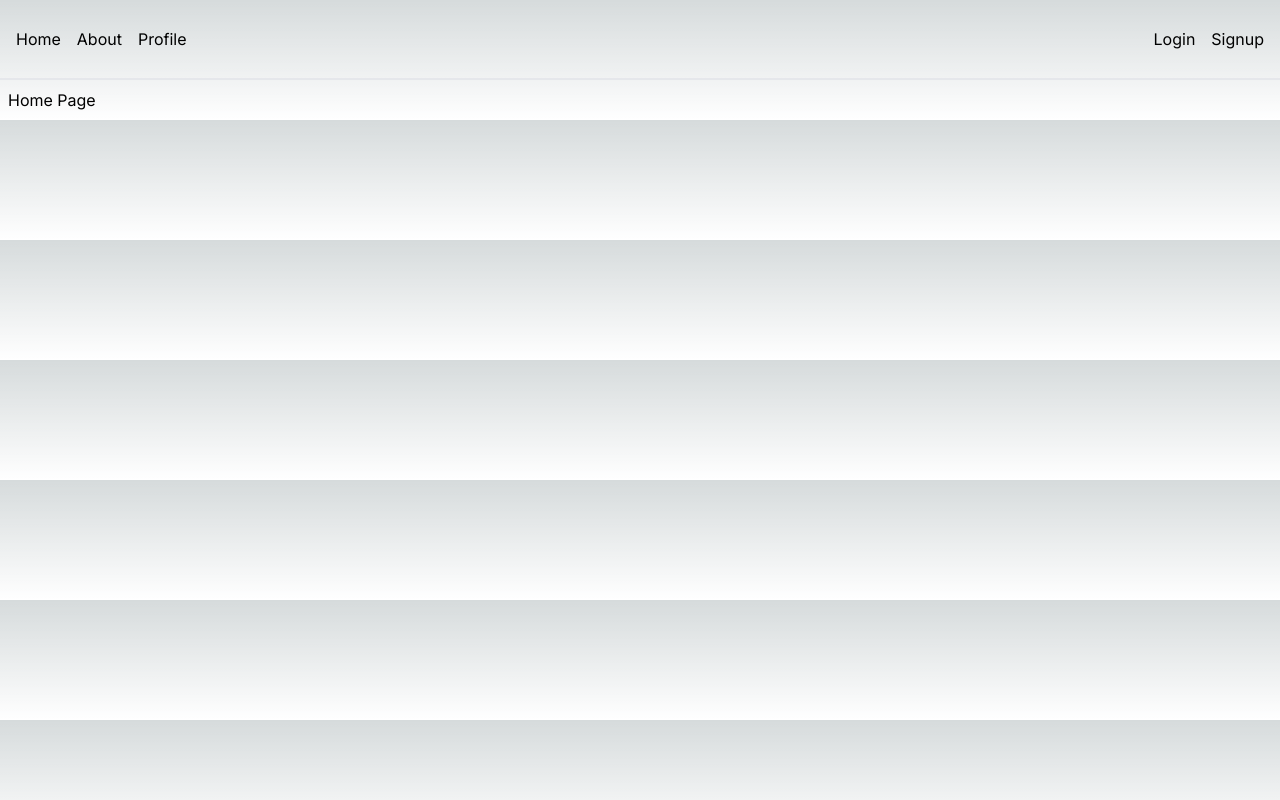
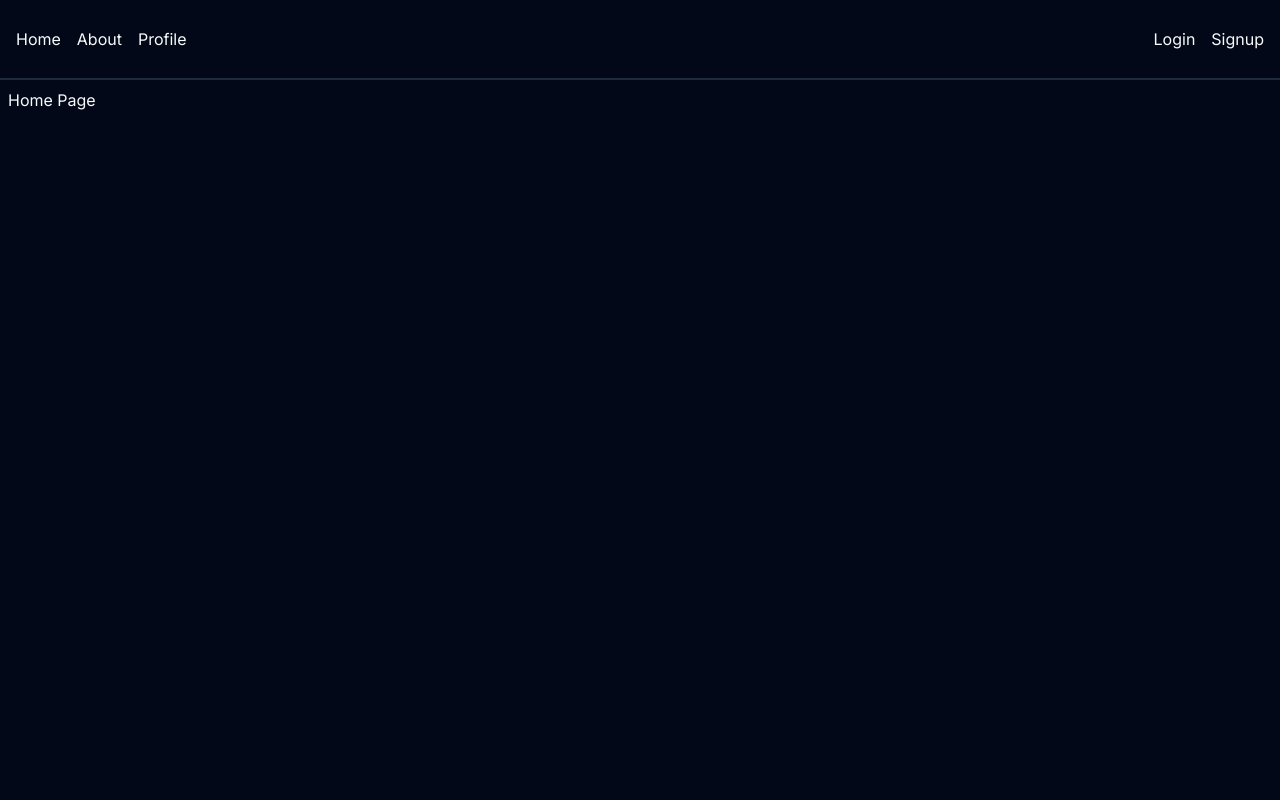
Before and after one commit to ClydeTeia/Google-Solutions-2024, a Next.js app: page / in a window 1280 px wide. Built offline with nearby package versions, Linux system fonts and the light colour scheme; no server answers.

Commit message:
added shadcn and basic implementation of auth

```diff
--- a/src/app/globals.css
+++ b/src/app/globals.css
@@ -2,26 +2,75 @@
 @tailwind components;
 @tailwind utilities;
 
-:root {
-  --foreground-rgb: 0, 0, 0;
-  --background-start-rgb: 214, 219, 220;
-  --background-end-rgb: 255, 255, 255;
-}
+@layer base {
+  :root {
+    --background: 0 0% 100%;
+    --foreground: 222.2 84% 4.9%;
 
-@media (prefers-color-scheme: dark) {
-  :root {
-    --foreground-rgb: 255, 255, 255;
-    --background-start-rgb: 0, 0, 0;
-    --background-end-rgb: 0, 0, 0;
+    --card: 0 0% 100%;
+    --card-foreground: 222.2 84% 4.9%;
+
+    --popover: 0 0% 100%;
+    --popover-foreground: 222.2 84% 4.9%;
+
+    --primary: 222.2 47.4% 11.2%;
+    --primary-foreground: 210 40% 98%;
+
+    --secondary: 210 40% 96.1%;
+    --secondary-foreground: 222.2 47.4% 11.2%;
+
+    --muted: 210 40% 96.1%;
+    --muted-foreground: 215.4 16.3% 46.9%;
+
+    --accent: 210 40% 96.1%;
+    --accent-foreground: 222.2 47.4% 11.2%;
+
+    --destructive: 0 84.2% 60.2%;
+    --destructive-foreground: 210 40% 98%;
+
+    --border: 214.3 31.8% 91.4%;
+    --input: 214.3 31.8% 91.4%;
+    --ring: 222.2 84% 4.9%;
+
+    --radius: 0.5rem;
+  }
+
+  .dark {
+    --background: 222.2 84% 4.9%;
+    --foreground: 210 40% 98%;
+
+    --card: 222.2 84% 4.9%;
+    --card-foreground: 210 40% 98%;
+
+    --popover: 222.2 84% 4.9%;
+    --popover-foreground: 210 40% 98%;
+
+    --primary: 210 40% 98%;
+    --primary-foreground: 222.2 47.4% 11.2%;
+
+    --secondary: 217.2 32.6% 17.5%;
+    --secondary-foreground: 210 40% 98%;
+
+    --muted: 217.2 32.6% 17.5%;
+    --muted-foreground: 215 20.2% 65.1%;
+
+    --accent: 217.2 32.6% 17.5%;
+    --accent-foreground: 210 40% 98%;
+
+    --destructive: 0 62.8% 30.6%;
+    --destructive-foreground: 210 40% 98%;
+
+    --border: 217.2 32.6% 17.5%;
+    --input: 217.2 32.6% 17.5%;
+    --ring: 212.7 26.8% 83.9%;
   }
 }
 
-body {
-  color: rgb(var(--foreground-rgb));
-  background: linear-gradient(
-      to bottom,
-      transparent,
-      rgb(var(--background-end-rgb))
-    )
-    rgb(var(--background-start-rgb));
+@layer base {
+  * {
+    @apply border-border;
+  }
+  body {
+    @apply bg-background text-foreground;
+  }
 }
--- a/src/app/layout.tsx
+++ b/src/app/layout.tsx
@@ -16,7 +16,7 @@
   children: React.ReactNode;
 }) {
   return (
-    <html lang="en">
+    <html lang="en" className="dark">
       <body className={inter.className}>
         <Navbar />
         {children}
--- /dev/null
+++ b/src/components/ui/button.tsx
@@ -0,0 +1,56 @@
+import * as React from "react"
+import { Slot } from "@radix-ui/react-slot"
+import { cva, type VariantProps } from "class-variance-authority"
+
+import { cn } from "@/lib/utils"
+
+const buttonVariants = cva(
+  "inline-flex items-center justify-center whitespace-nowrap rounded-md text-sm font-medium ring-offset-background transition-colors focus-visible:outline-none focus-visible:ring-2 focus-visible:ring-ring focus-visible:ring-offset-2 disabled:pointer-events-none disabled:opacity-50",
+  {
+    variants: {
+      variant: {
+        default: "bg-primary text-primary-foreground hover:bg-primary/90",
+        destructive:
+          "bg-destructive text-destructive-foreground hover:bg-destructive/90",
+        outline:
+          "border border-input bg-background hover:bg-accent hover:text-accent-foreground",
+        secondary:
+          "bg-secondary text-secondary-foreground hover:bg-secondary/80",
+        ghost: "hover:bg-accent hover:text-accent-foreground",
+        link: "text-primary underline-offset-4 hover:underline",
+      },
+      size: {
+        default: "h-10 px-4 py-2",
+        sm: "h-9 rounded-md px-3",
+        lg: "h-11 rounded-md px-8",
+        icon: "h-10 w-10",
+      },
+    },
+    defaultVariants: {
+      variant: "default",
+      size: "default",
+    },
+  }
+)
+
+export interface ButtonProps
+  extends React.ButtonHTMLAttributes<HTMLButtonElement>,
+    VariantProps<typeof buttonVariants> {
+  asChild?: boolean
+}
+
+const Button = React.forwardRef<HTMLButtonElement, ButtonProps>(
+  ({ className, variant, size, asChild = false, ...props }, ref) => {
+    const Comp = asChild ? Slot : "button"
+    return (
+      <Comp
+        className={cn(buttonVariants({ variant, size, className }))}
+        ref={ref}
+        {...props}
+      />
+    )
+  }
+)
+Button.displayName = "Button"
+
+export { Button, buttonVariants }
--- /dev/null
+++ b/src/components/ui/input.tsx
@@ -0,0 +1,25 @@
+import * as React from "react"
+
+import { cn } from "@/lib/utils"
+
+export interface InputProps
+  extends React.InputHTMLAttributes<HTMLInputElement> {}
+
+const Input = React.forwardRef<HTMLInputElement, InputProps>(
+  ({ className, type, ...props }, ref) => {
+    return (
+      <input
+        type={type}
+        className={cn(
+          "flex h-10 w-full rounded-md border border-input bg-background px-3 py-2 text-sm ring-offset-background file:border-0 file:bg-transparent file:text-sm file:font-medium placeholder:text-muted-foreground focus-visible:outline-none focus-visible:ring-2 focus-visible:ring-ring focus-visible:ring-offset-2 disabled:cursor-not-allowed disabled:opacity-50",
+          className
+        )}
+        ref={ref}
+        {...props}
+      />
+    )
+  }
+)
+Input.displayName = "Input"
+
+export { Input }
--- a/src/firebase/config.ts
+++ b/src/firebase/config.ts
@@ -1,7 +1,7 @@
 import { initializeApp } from 'firebase/app';
 import { getFirestore } from "firebase/firestore";
+import { getAuth } from "firebase/auth";
 
-// TODO: Replace the following with your app's Firebase project configuration
 const firebaseConfig = {
   apiKey: process.env.apiKey,
   authDomain: process.env.authDomain,
@@ -16,3 +16,6 @@
 
 // Initialize Cloud Firestore and get a reference to the service
 export const db = getFirestore(app);
+
+// Initialize Firebase Authentication and get a reference to the service
+export const auth = getAuth(app);
--- /dev/null
+++ b/src/lib/utils.ts
@@ -0,0 +1,6 @@
+import { type ClassValue, clsx } from "clsx"
+import { twMerge } from "tailwind-merge"
+
+export function cn(...inputs: ClassValue[]) {
+  return twMerge(clsx(inputs))
+}
--- a/tailwind.config.ts
+++ b/tailwind.config.ts
@@ -1,20 +1,80 @@
-import type { Config } from 'tailwindcss'
+import type { Config } from "tailwindcss"
 
-const config: Config = {
+const config = {
+  darkMode: ["class"],
   content: [
-    './src/pages/**/*.{js,ts,jsx,tsx,mdx}',
-    './src/components/**/*.{js,ts,jsx,tsx,mdx}',
-    './src/app/**/*.{js,ts,jsx,tsx,mdx}',
-  ],
+    './pages/**/*.{ts,tsx}',
+    './components/**/*.{ts,tsx}',
+    './app/**/*.{ts,tsx}',
+    './src/**/*.{ts,tsx}',
+	],
+  prefix: "",
   theme: {
+    container: {
+      center: true,
+      padding: "2rem",
+      screens: {
+        "2xl": "1400px",
+      },
+    },
     extend: {
-      backgroundImage: {
-        'gradient-radial': 'radial-gradient(var(--tw-gradient-stops))',
-        'gradient-conic':
-          'conic-gradient(from 180deg at 50% 50%, var(--tw-gradient-stops))',
+      colors: {
+        border: "hsl(var(--border))",
+        input: "hsl(var(--input))",
+        ring: "hsl(var(--ring))",
+        background: "hsl(var(--background))",
+        foreground: "hsl(var(--foreground))",
+        primary: {
+          DEFAULT: "hsl(var(--primary))",
+          foreground: "hsl(var(--primary-foreground))",
+        },
+        secondary: {
+          DEFAULT: "hsl(var(--secondary))",
+          foreground: "hsl(var(--secondary-foreground))",
+        },
+        destructive: {
+          DEFAULT: "hsl(var(--destructive))",
+          foreground: "hsl(var(--destructive-foreground))",
+        },
+        muted: {
+          DEFAULT: "hsl(var(--muted))",
+          foreground: "hsl(var(--muted-foreground))",
+        },
+        accent: {
+          DEFAULT: "hsl(var(--accent))",
+          foreground: "hsl(var(--accent-foreground))",
+        },
+        popover: {
+          DEFAULT: "hsl(var(--popover))",
+          foreground: "hsl(var(--popover-foreground))",
+        },
+        card: {
+          DEFAULT: "hsl(var(--card))",
+          foreground: "hsl(var(--card-foreground))",
+        },
+      },
+      borderRadius: {
+        lg: "var(--radius)",
+        md: "calc(var(--radius) - 2px)",
+        sm: "calc(var(--radius) - 4px)",
+      },
+      keyframes: {
+        "accordion-down": {
+          from: { height: "0" },
+          to: { height: "var(--radix-accordion-content-height)" },
+        },
+        "accordion-up": {
+          from: { height: "var(--radix-accordion-content-height)" },
+          to: { height: "0" },
+        },
+      },
+      animation: {
+        "accordion-down": "accordion-down 0.2s ease-out",
+        "accordion-up": "accordion-up 0.2s ease-out",
       },
     },
   },
-  plugins: [],
-}
+  plugins: [require("tailwindcss-animate")],
+} satisfies Config
+
 export default config
```
Also changed, not shown: package.json (+7 -1 lines), src/app/page.tsx (+17 -8 lines), components.json (added), 1 other file (tests, documents, lock files or other folders).
